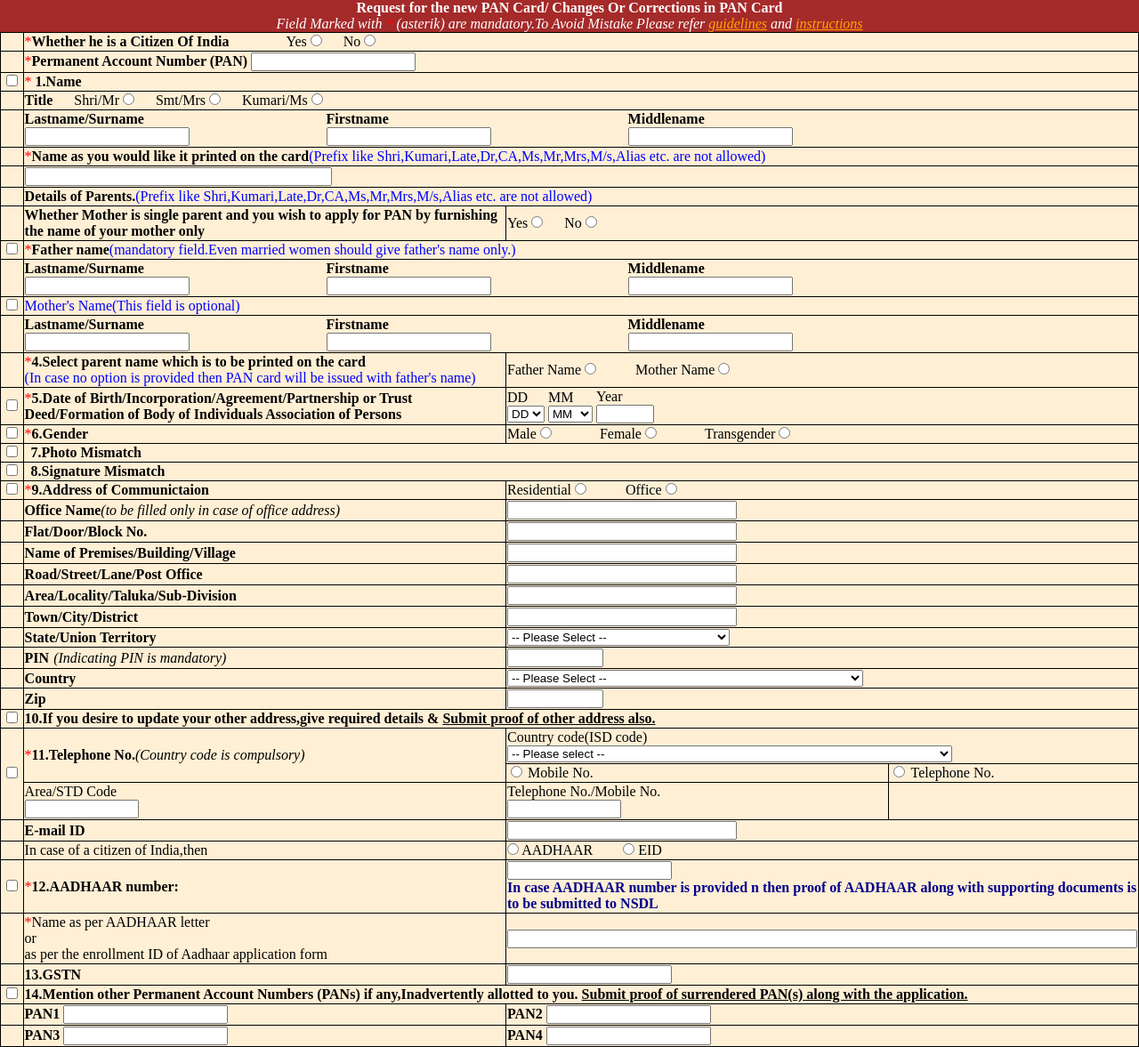
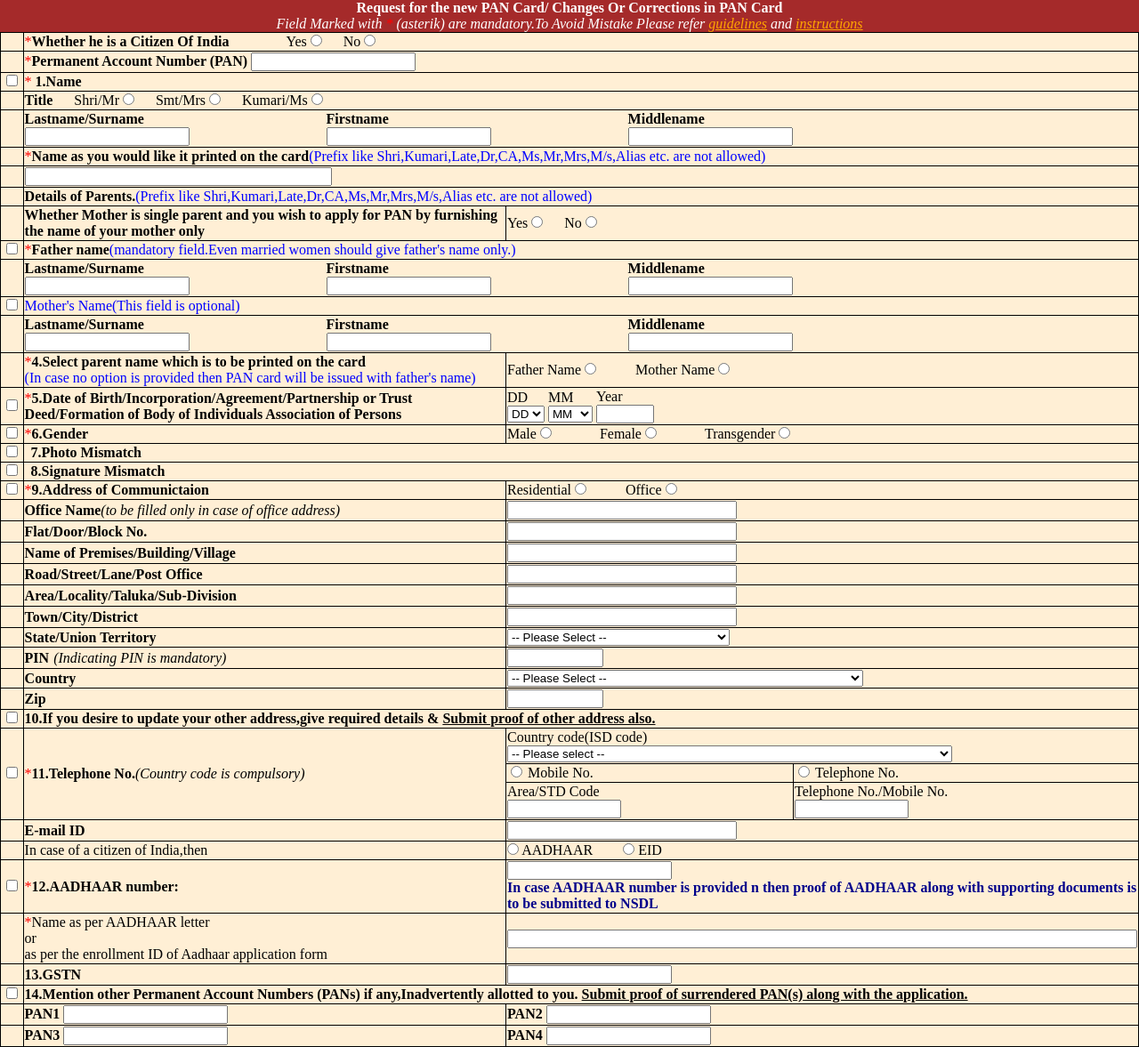
Before and after one commit to hemanth260399/practice_pan1, a plain HTML site: page index.html in a window 1280 px wide. Shown: the whole page at 89% size. Drawn offline with Linux system fonts and the light colour scheme.

Commit message:
Update index.html
small change in code

```diff
--- a/index.html
+++ b/index.html
@@ -356,7 +356,7 @@
             </tr>
             <tr>
                 <td style="text-align: center;" rowspan="4"><input type="checkbox"></td>
-                <td rowspan="3"><span class="main">*</span><b>11.Telephone No.</b><i>(Country code is compulsory) </i></td>
+                <td rowspan="4"><span class="main">*</span><b>11.Telephone No.</b><i>(Country code is compulsory) </i></td>
             </tr>
             <tr>
                 <td colspan="2"><label for="country code">Country code(ISD code)</label><br>
```
